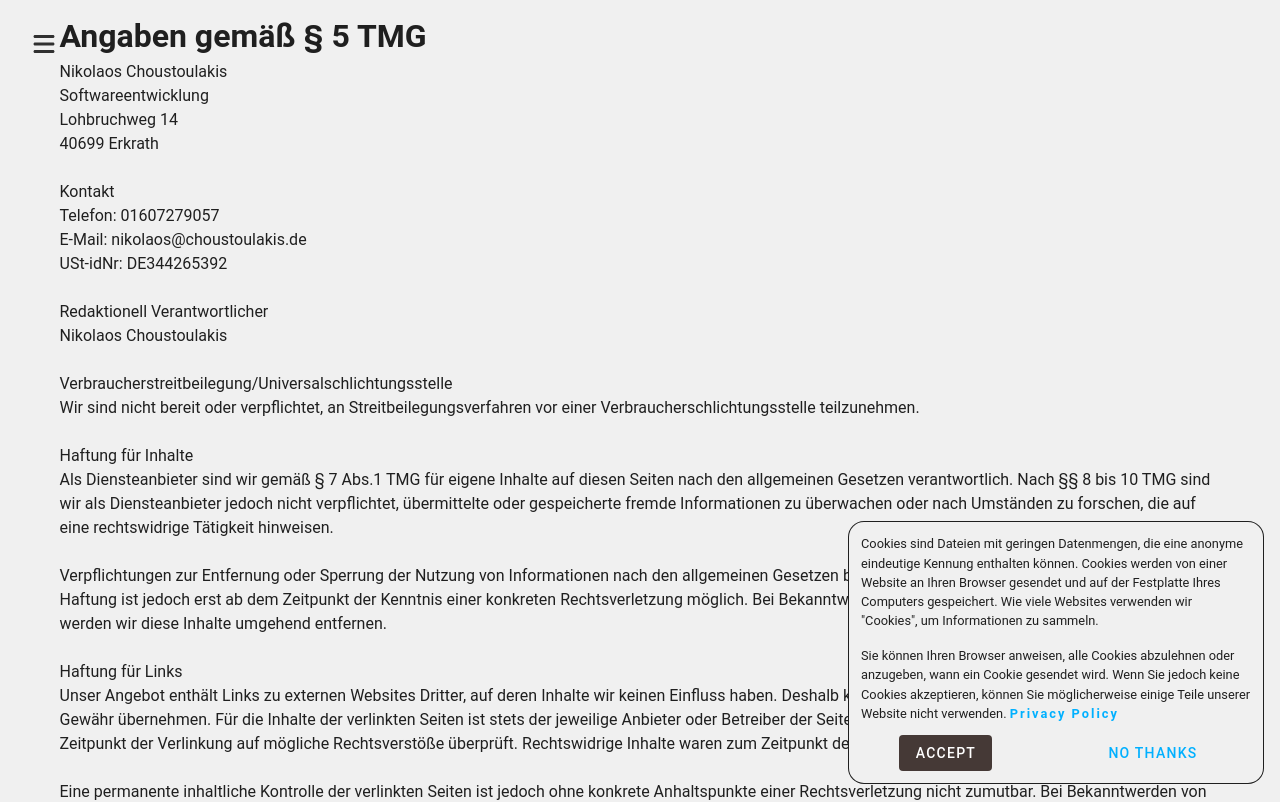
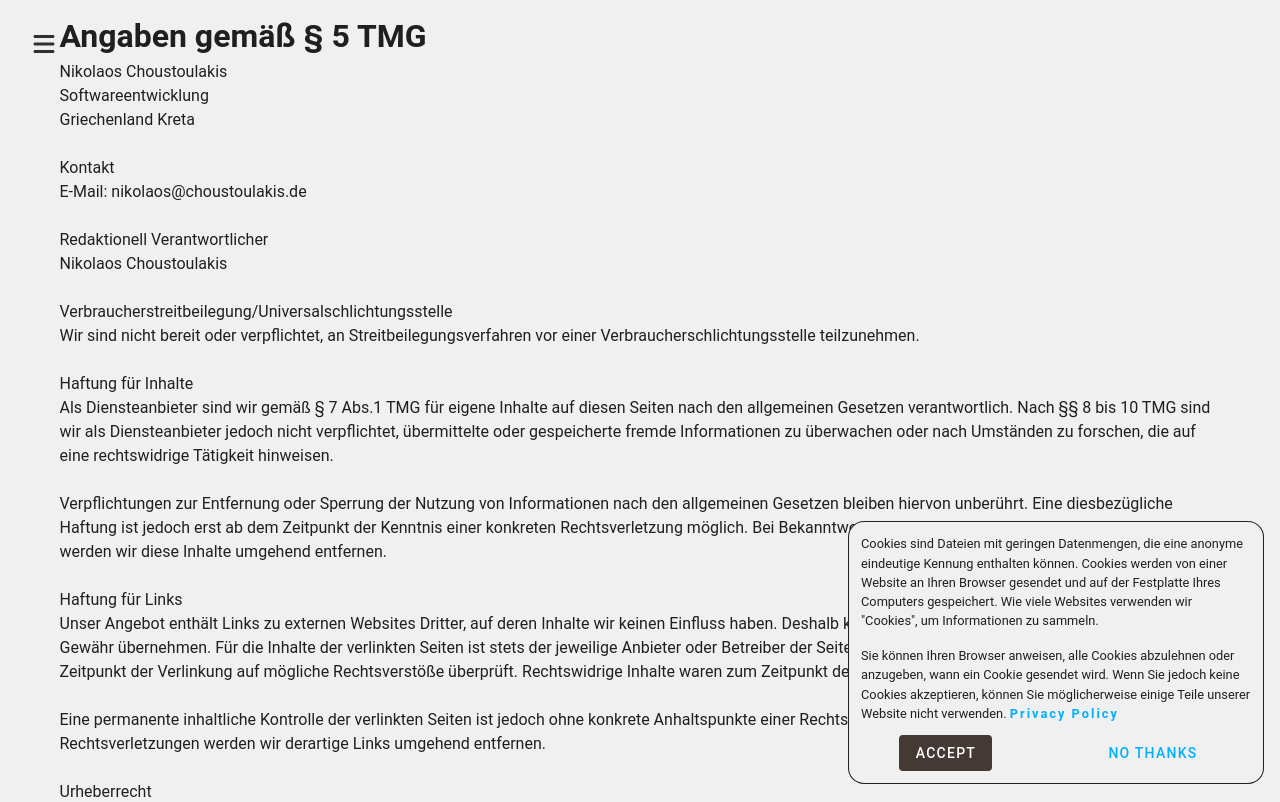
Before and after one commit to NikosChou/choustoulakis, a Vue app: page /impressum in a window 1280 px wide. Shown: the top 802 px of the page. Built offline with nearby package versions, Linux system fonts and the light colour scheme; what vue-waypoint would draw is missing.

Commit message:
remove contact details

```diff
--- a/src/views/Impressum.vue
+++ b/src/views/Impressum.vue
@@ -5,13 +5,10 @@
 
       Nikolaos Choustoulakis <br />
       Softwareentwicklung<br />
-      Lohbruchweg 14<br />
-      40699 Erkrath<br />
+      Griechenland Kreta<br />
       <br />
       Kontakt<br />
-      Telefon: 01607279057<br />
       E-Mail: nikolaos@choustoulakis.de<br />
-      USt-idNr: DE344265392<br />
       <br />
       Redaktionell Verantwortlicher<br />
       Nikolaos Choustoulakis<br />
--- a/src/views/Privacy.vue
+++ b/src/views/Privacy.vue
@@ -5,11 +5,8 @@
 
       Nikolaos Choustoulakis <br />
       Softwareentwicklung<br />
-      Lohbruchweg 14<br />
-      45699 Erkrath<br />
       <br />
       Kontakt<br />
-      Telefon: 01607279057<br />
       E-Mail: nikolaos@choustoulakis.de<br />
       <br />
       Redaktionell Verantwortlicher<br />
```
